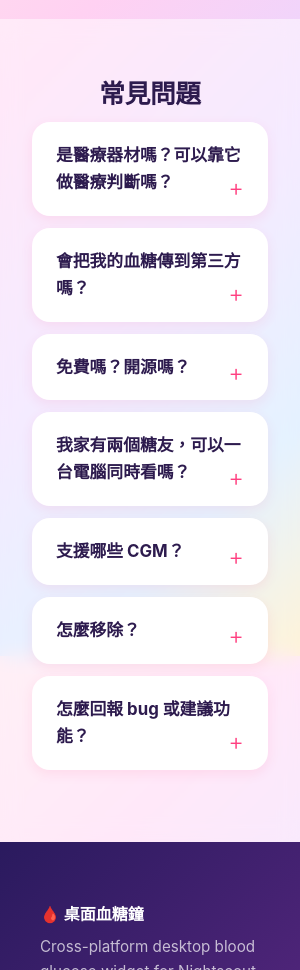
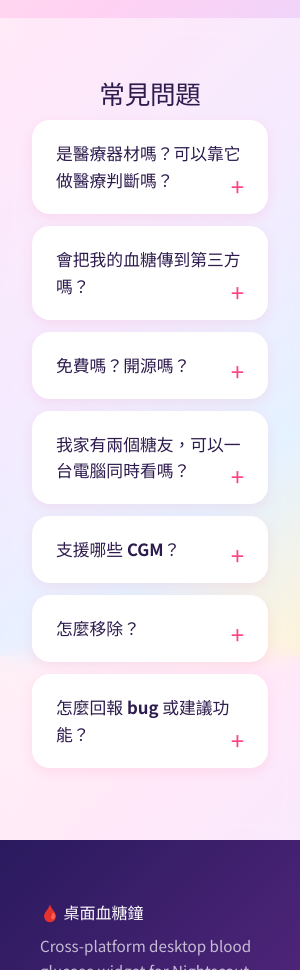
Before and after one commit to bigtaffy/floating-glucose, an Electron app: page docs/index.html in a window 300 px wide. Shown: the part 6940-7910 px from the top of the page. Drawn offline with Linux system fonts and the light colour scheme; no server answers.

Commit message:
fix(landing): use Noto Sans TC for uniform CJK bold weights
User reported '你' character rendering noticeably thinner than
surrounding characters in the hero. Root cause: PingFang TC (macOS
default for CJK) tops out at Semibold (600). Our h1/h2/h3 use
font-weight: 800, so the browser was synthesizing fake bold —
and the synthesis renders unevenly across CJK characters.

Fix: load Noto Sans TC from Google Fonts (preconnect + display=swap
for fast first paint). It has real 400/500/700/800/900 weights, so
800 renders with actual bold strokes uniformly across all characters.
Also add font-synthesis: none on body to prevent any silent
fallback synthesis if a future font doesn't have a weight.

Other CJK languages (zh-CN, ja) on the landing page will still fall
through to system fonts since this page is zh-TW only for now;
multi-lang landing in a later iteration.

```diff
--- a/docs/index.html
+++ b/docs/index.html
@@ -13,6 +13,14 @@
 <meta property="og:image" content="https://raw.githubusercontent.com/bigtaffy/floating-glucose/main/docs/screenshots/floating-on-desktop.png">
 
 <link rel="icon" type="image/png" href="https://raw.githubusercontent.com/bigtaffy/floating-glucose/main/build/icon.png">
+
+<!-- Noto Sans TC has real 500/700/800/900 weights so CJK headings render
+     evenly. macOS's default PingFang only ships up to Semibold (600), so
+     anything 700+ gets synthesized unevenly per character. -->
+<link rel="preconnect" href="https://fonts.googleapis.com">
+<link rel="preconnect" href="https://fonts.gstatic.com" crossorigin>
+<link href="https://fonts.googleapis.com/css2?family=Noto+Sans+TC:wght@400;500;700;800;900&display=swap" rel="stylesheet">
+
 <link rel="stylesheet" href="style.css">
 </head>
 <body>
--- a/docs/style.css
+++ b/docs/style.css
@@ -7,7 +7,7 @@
 html, body { margin: 0; padding: 0; }
 html { scroll-behavior: smooth; }
 body {
-  font-family: -apple-system, BlinkMacSystemFont, "Segoe UI", "Hiragino Sans", "Microsoft JhengHei", "Microsoft YaHei", "Helvetica Neue", Arial, sans-serif;
+  font-family: "Noto Sans TC", -apple-system, BlinkMacSystemFont, "Segoe UI", "Hiragino Sans", "Microsoft JhengHei", "Microsoft YaHei", "Helvetica Neue", Arial, sans-serif;
   color: var(--text);
   background: linear-gradient(135deg, #FFE0EC 0%, #FFD1F2 25%, #E9D6FF 55%, #C9E4FF 80%, #FFE8B0 100%);
   background-attachment: fixed;
@@ -15,6 +15,7 @@ body {
   overflow-x: hidden;
   line-height: 1.6;
   -webkit-font-smoothing: antialiased;
+  font-synthesis: none;
 }
 
 /* ---------- Design tokens ---------- */
```
